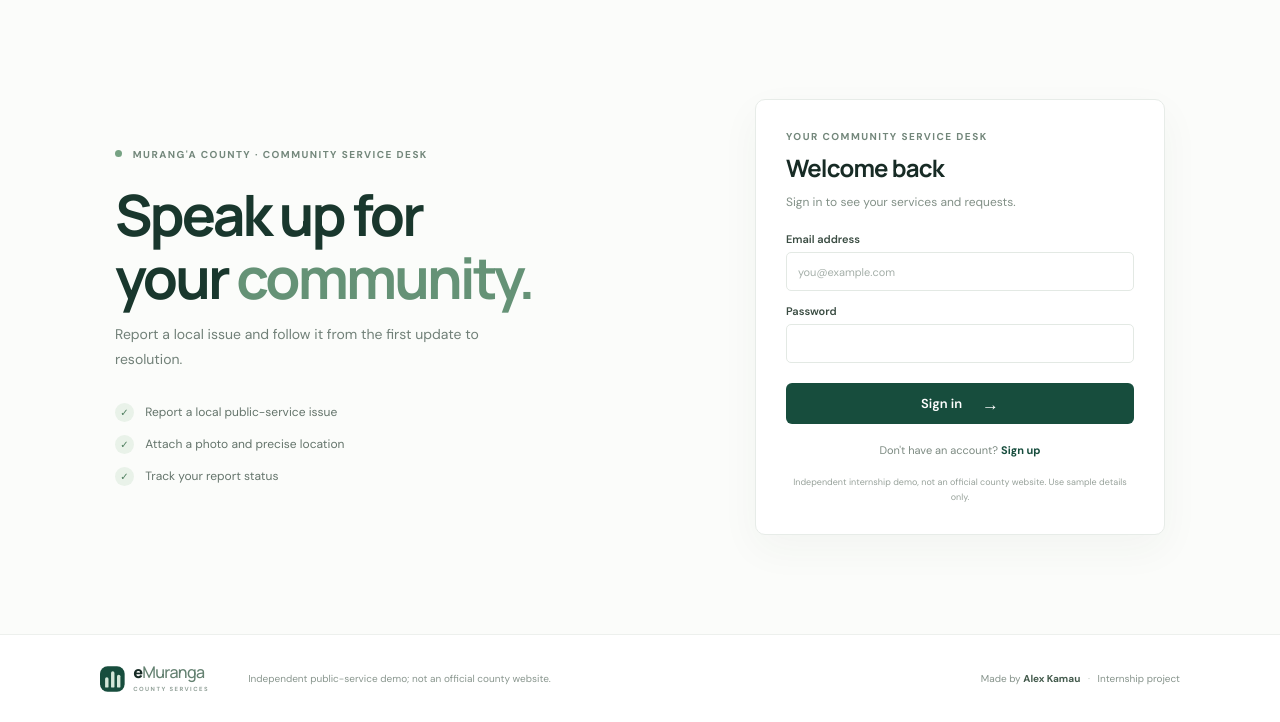
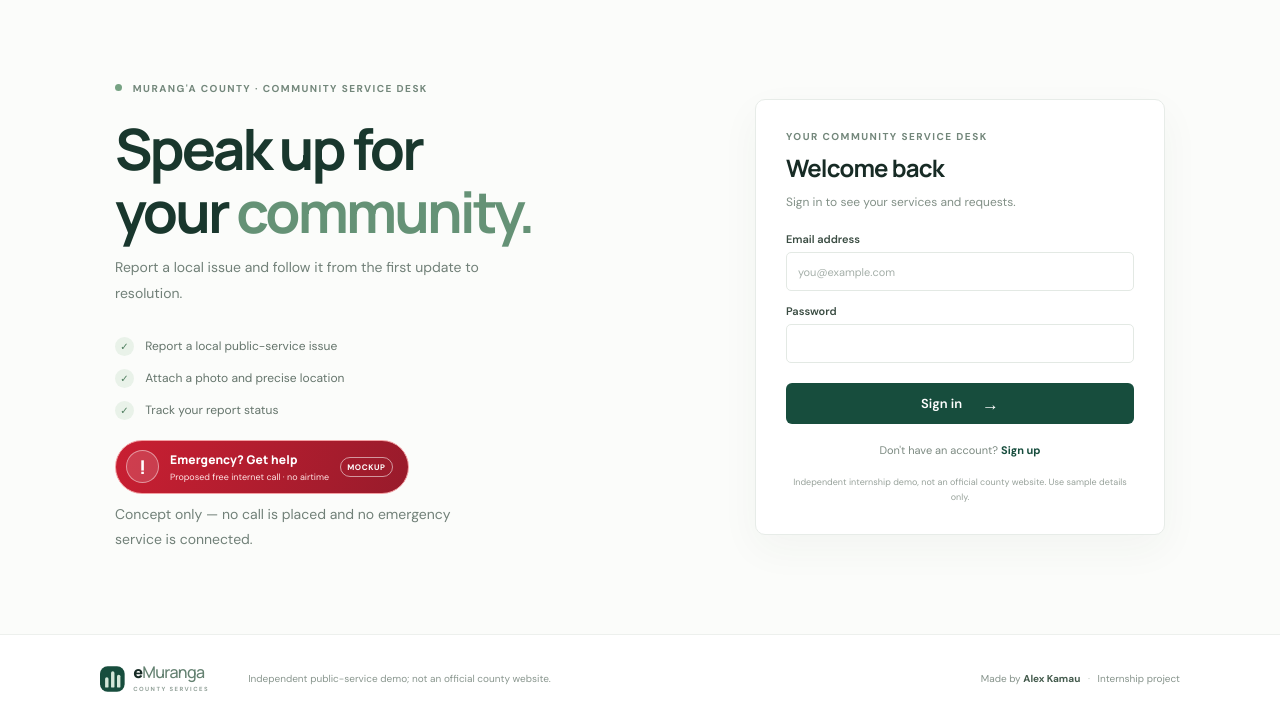
Before and after one commit to Alex-pu/E-muranga, a PHP site: page /auth.php in a window 1280 px wide. Shown: the part 78-800 px from the top of the page. Run offline with PHP 8.4, Linux system fonts and the light colour scheme; some libraries are stand-ins or nearby versions.

Commit message:
Replace test call with emergency UI mockup
Co-authored-by: Copilot <223556219+Copilot@users.noreply.github.com>

```diff
--- a/auth.php
+++ b/auth.php
@@ -15,7 +15,6 @@ $error = null;
 $name = '';
 $email = '';
 $phone = '';
-$emergencyPhone = emergencyPhoneNumber();
 
 if ($_SERVER['REQUEST_METHOD'] === 'POST') {
     $mode = (string) ($_POST['mode'] ?? $mode);
@@ -134,10 +133,12 @@ unset($_SESSION['flash']);
             <div><span>✓</span> Attach a photo and precise location</div>
             <div><span>✓</span> Track your report status</div>
         </div>
-        <?php if ($emergencyPhone !== null): ?>
-            <a class="emergency-call" href="tel:<?= escape($emergencyPhone) ?>">Call test number · <?= escape($emergencyPhone) ?></a>
-            <p class="emergency-note">Test call only — this is not an emergency service. A normal call may use airtime; VoIP uses internet data and charges depend on your provider and plan.</p>
-        <?php endif; ?>
+        <div class="emergency-call-mockup" role="note" aria-label="Emergency call mockup: proposed free internet call without airtime">
+            <span class="emergency-call-icon" aria-hidden="true">!</span>
+            <span class="emergency-call-copy"><strong>Emergency? Get help</strong><small>Proposed free internet call · no airtime</small></span>
+            <span class="emergency-call-badge">MOCKUP</span>
+        </div>
+        <p class="emergency-note">Concept only — no call is placed and no emergency service is connected.</p>
     </section>
     <section class="auth-card">
         <div class="section-kicker">YOUR COMMUNITY SERVICE DESK</div>
--- a/config.php
+++ b/config.php
@@ -56,20 +56,6 @@ function startAppSession(): void
 function escape(string $value): string
 {
     return htmlspecialchars($value, ENT_QUOTES | ENT_SUBSTITUTE, 'UTF-8');
-}
-
-function emergencyPhoneNumber(): ?string
-{
-    $phone = getenv('EMERGENCY_PHONE');
-    if ($phone === false || $phone === '') {
-        return null;
-    }
-
-    if (!preg_match('/\A(?:\+[1-9][0-9]{6,14}|[0-9]{3,15})\z/D', $phone)) {
-        throw new RuntimeException('EMERGENCY_PHONE must be a verified phone number using digits and an optional leading +.');
-    }
-
-    return $phone;
 }
 
 function csrfToken(): string
--- a/style.css
+++ b/style.css
@@ -189,9 +189,15 @@ footer > p { margin: 0 auto 0 0; color: #89968e; font-size: 10px; }
 .auth-welcome > p { max-width: 370px; color: #718078; font-size: 14px; line-height: 1.8; }
 .auth-benefits { margin-top: 31px; display: grid; gap: 13px; color: #64746b; font-size: 12px; }
 .auth-benefits span { width: 19px; height: 19px; margin-right: 8px; display: inline-grid; place-items: center; border-radius: 50%; background: #e9f2e9; color: #4e7d5e; font-size: 10px; }
-.emergency-call { display: inline-flex; min-height: 38px; align-items: center; margin-top: 18px; padding: 0 13px; border: 1px solid #f0d0c8; border-radius: 6px; background: #fff6f3; color: #9a3427; font-size: 12px; font-weight: 700; }
-.emergency-call:hover { background: #ffede8; }
-.emergency-note { max-width: 380px; margin: 7px 0 0; color: #8b7771; font-size: 10px; line-height: 1.5; }
+.emergency-call-mockup { width: fit-content; min-height: 54px; margin-top: 20px; padding: 9px 15px 9px 10px; display: inline-flex; align-items: center; gap: 11px; border: 1px solid #f2a0a3; border-radius: 999px; background: linear-gradient(110deg, #c91f32, #981b2b); color: white; box-shadow: 0 0 0 0 #cf26364f; animation: emergency-pulse 1.8s ease-out infinite; }
+.emergency-call-icon { width: 33px; height: 33px; display: grid; flex: 0 0 auto; place-items: center; border: 1px solid #ffffff75; border-radius: 50%; background: #ffffff24; font: 800 19px Manrope, sans-serif; }
+.emergency-call-copy strong,.emergency-call-copy small { display: block; }
+.emergency-call-copy strong { font: 800 12px Manrope, sans-serif; letter-spacing: .15px; }
+.emergency-call-copy small { margin-top: 3px; color: #ffe3e3; font-size: 9px; }
+.emergency-call-badge { padding: 4px 6px; border: 1px solid #ffffff8a; border-radius: 999px; color: white; font-size: 8px; font-weight: 800; letter-spacing: .6px; }
+.emergency-note { max-width: 380px; margin: 8px 0 0; color: #8b7771; font-size: 10px; line-height: 1.5; }
+@keyframes emergency-pulse { 0% { box-shadow: 0 0 0 0 #cf26364f; } 70% { box-shadow: 0 0 0 9px #cf263600; } 100% { box-shadow: 0 0 0 0 #cf263600; } }
+@media (prefers-reduced-motion: reduce) { .emergency-call-mockup { animation: none; } }
 .auth-card { padding: 30px; border: 1px solid var(--line); border-radius: 10px; background: white; box-shadow: 0 14px 40px #27442e0b; }
 .auth-card h2 { margin: 8px 0 0; font-size: 24px; letter-spacing: -.8px; }
 .auth-card .form-intro { margin-bottom: 20px; }
```
Also changed, not shown: dashboard.php (+6 -5 lines), README.md.
